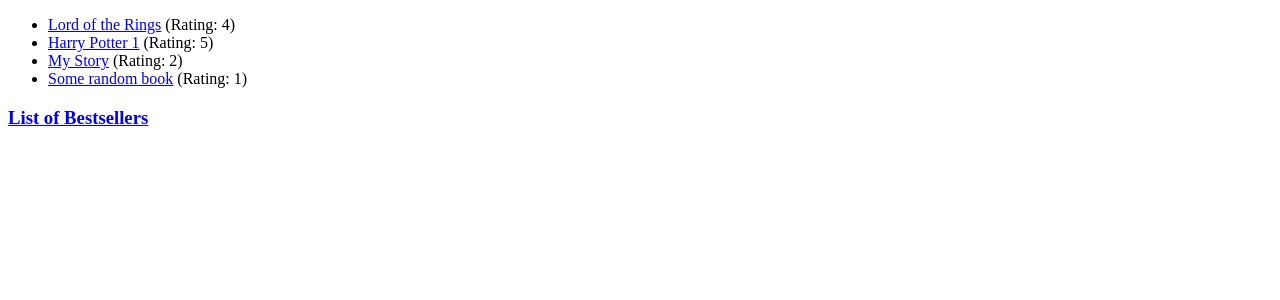
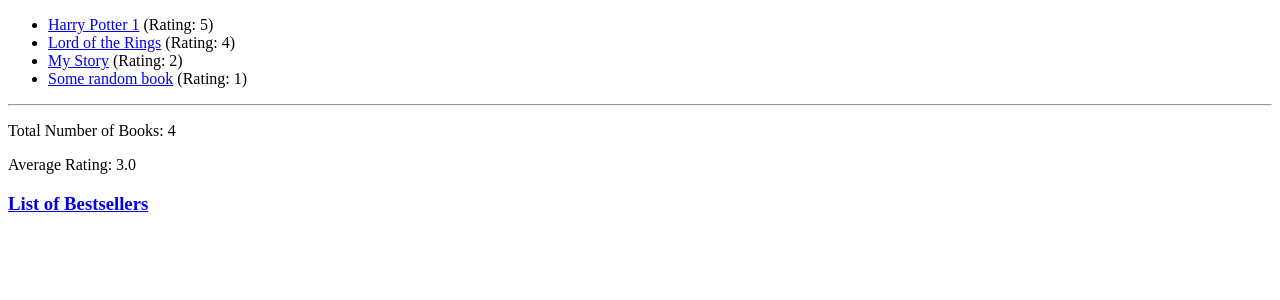
Before and after one commit to cvassalos/learn_django, a Django app: page / in a window 1280 px wide. Shown: the top 300 px of the page. Run offline with Django 3.2, Linux system fonts and the light colour scheme; data comes from the database, SQL or seed files in the repository.

Commit message:
Added aggregation count() and average to index page

```diff
--- a/book_store/book_outlet/templates/book_outlet/index.html
+++ b/book_store/book_outlet/templates/book_outlet/index.html
@@ -11,5 +11,10 @@
         {% endfor %}
     </ul>
 
+<hr>
+
+<p>Total Number of Books: {{ total_number_of_books }}</p>
+<p>Average Rating: {{ average_rating.rating__avg }}</p>
+
     <a href="{% url "bestsellers" %}"><h3>List of Bestsellers</h3></a>
 {% endblock %}
--- a/book_store/book_outlet/urls.py
+++ b/book_store/book_outlet/urls.py
@@ -4,6 +4,6 @@ from . import views
 
 urlpatterns = [
     path("", views.index),
-    path("<slug:slug>", views.book_detail, name="book_detail"),
-    path("bestsellers", views.bestsellers, name="bestsellers")
+    path("bestsellers", views.bestsellers, name="bestsellers"),
+    path("<slug:slug>", views.book_detail, name="book_detail")
 ]
--- a/book_store/book_outlet/views.py
+++ b/book_store/book_outlet/views.py
@@ -1,12 +1,18 @@
 from django.shortcuts import get_object_or_404, render
 from django.http import Http404
+from django.db.models import Avg
 from .models import Book
 
 # Create your views here.
 def index(request):
-    books = Book.objects.all()
+    books = Book.objects.all().order_by("-rating")
+    num_books = books.count()
+    avg_rating = books.aggregate(Avg("rating"))
+
     return render(request, "book_outlet/index.html", {
-        "books": books
+        "books": books,
+        "total_number_of_books": num_books,
+        "average_rating": avg_rating
     })
 
 def book_detail(request, slug):
@@ -15,11 +21,13 @@ def book_detail(request, slug):
     # except:
     #     raise Http404()
     book = get_object_or_404(Book, slug=slug)
+
+
     return render(request, "book_outlet/book_detail.html", {
         "title": book.title,
         "author": book.author,
         "rating": book.rating,
-        "is_bestseller": book.is_bestselling
+        "is_bestseller": book.is_bestselling,
     })
 
 def bestsellers(request):
```
